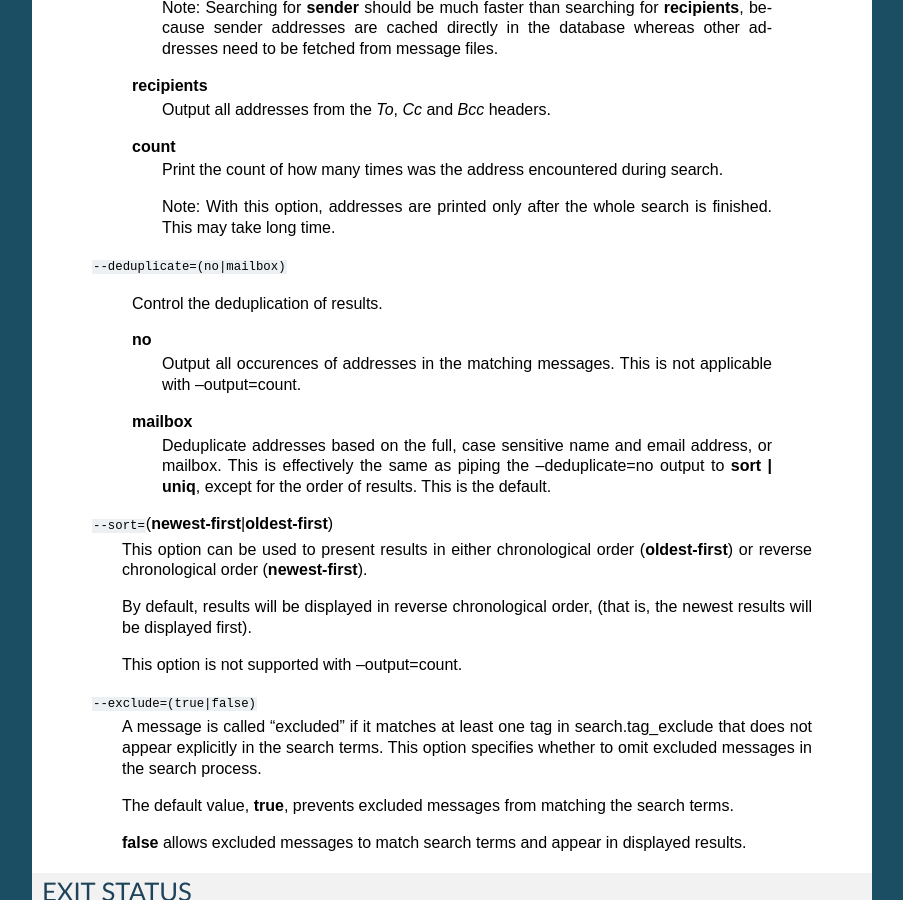
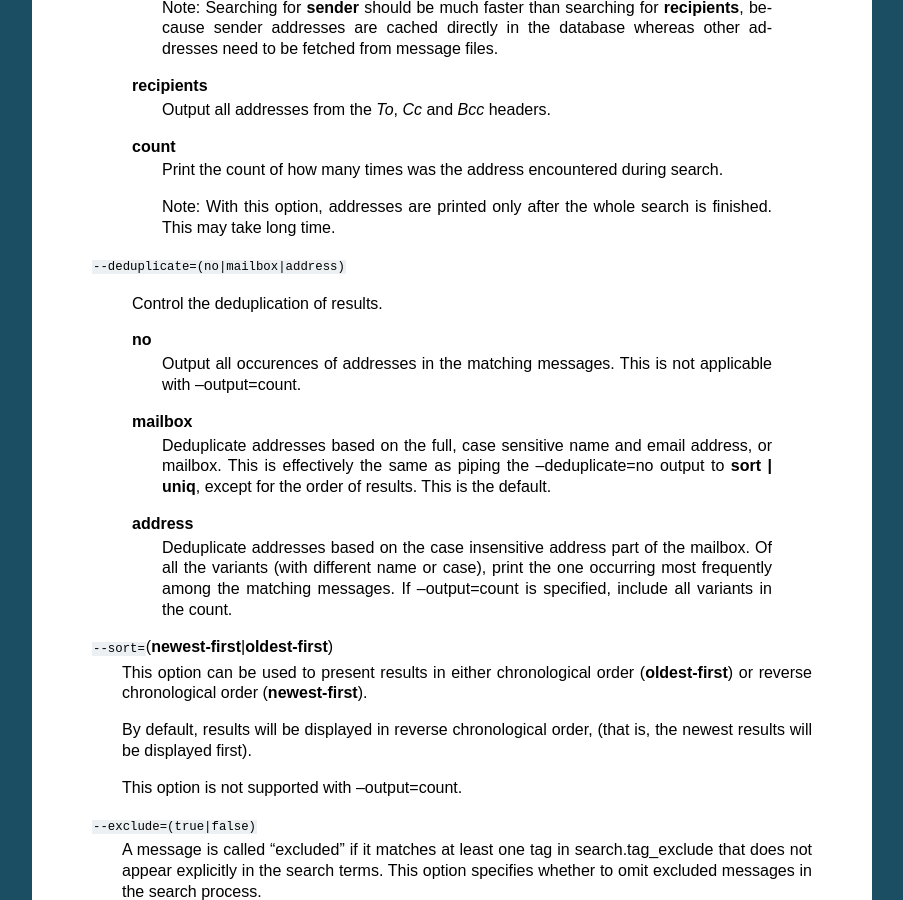
Before and after one commit to notmuch/notmuch, a Sphinx documentation site: the page built from doc/man1/notmuch-address.rst, in a window 1280 px wide and 900 px high, scrolled down 721 px. Shown: the whole window, without its empty margins (198-1101 px from the left). Built offline with Sphinx 7.4.7, drawn with Linux system fonts in a browser that asks for light colours; the version number is read from the project's files by our own code.

Commit message:
man: document notmuch address --deduplicate=address option
Document the deduplication based on case insensitive address.

```diff
--- a/doc/man1/notmuch-address.rst
+++ b/doc/man1/notmuch-address.rst
@@ -55,7 +55,7 @@ Supported options for **address** include
             Note: With this option, addresses are printed only after
             the whole search is finished. This may take long time.
 
-    ``--deduplicate=(no|mailbox)``
+    ``--deduplicate=(no|mailbox|address)``
 
         Control the deduplication of results.
 
@@ -69,6 +69,13 @@ Supported options for **address** include
 	    the same as piping the --deduplicate=no output to **sort |
 	    uniq**, except for the order of results. This is the
 	    default.
+
+        **address**
+            Deduplicate addresses based on the case insensitive
+            address part of the mailbox. Of all the variants (with
+            different name or case), print the one occurring most
+            frequently among the matching messages. If --output=count
+            is specified, include all variants in the count.
 
     ``--sort=``\ (**newest-first**\ \|\ **oldest-first**)
         This option can be used to present results in either
```
